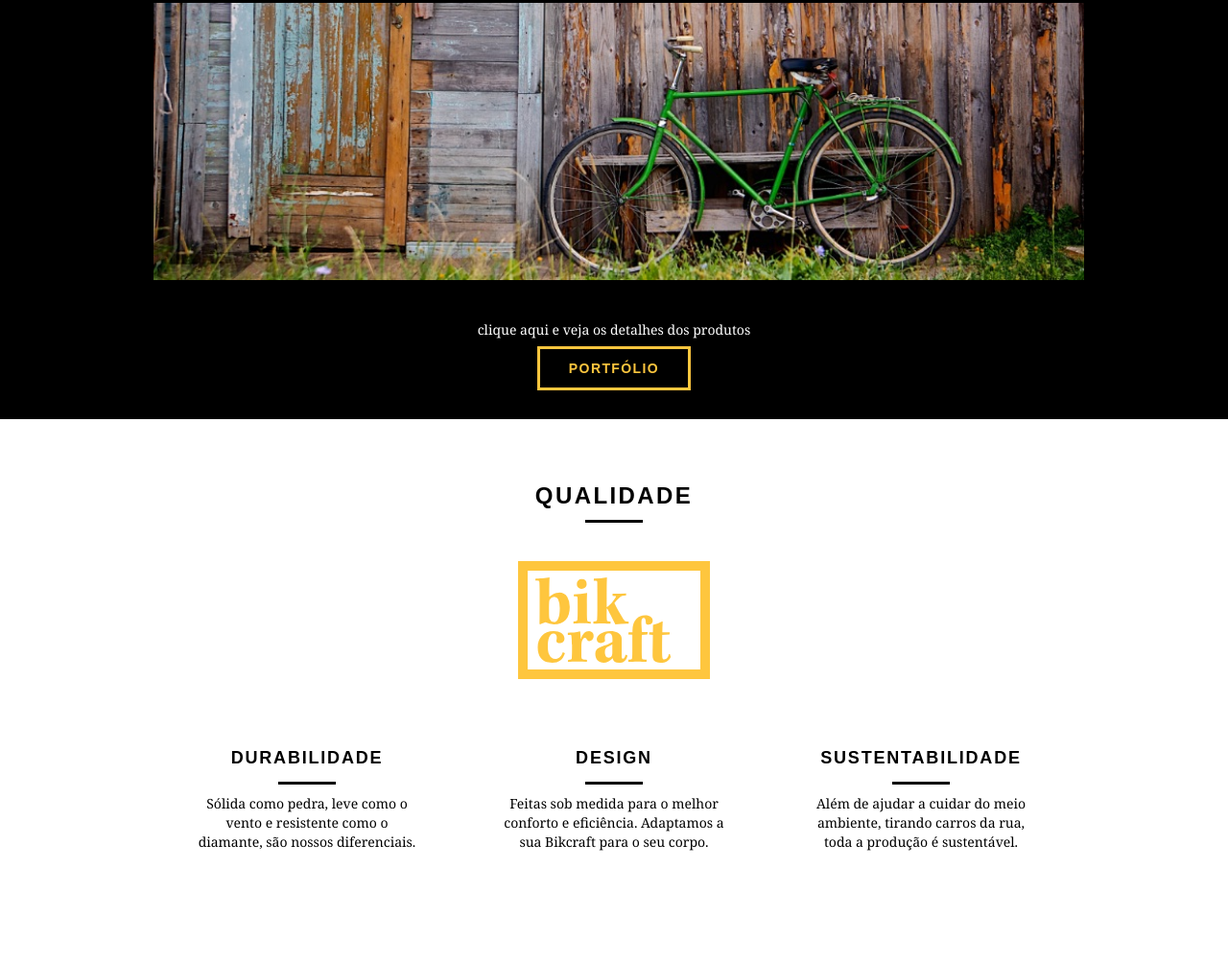
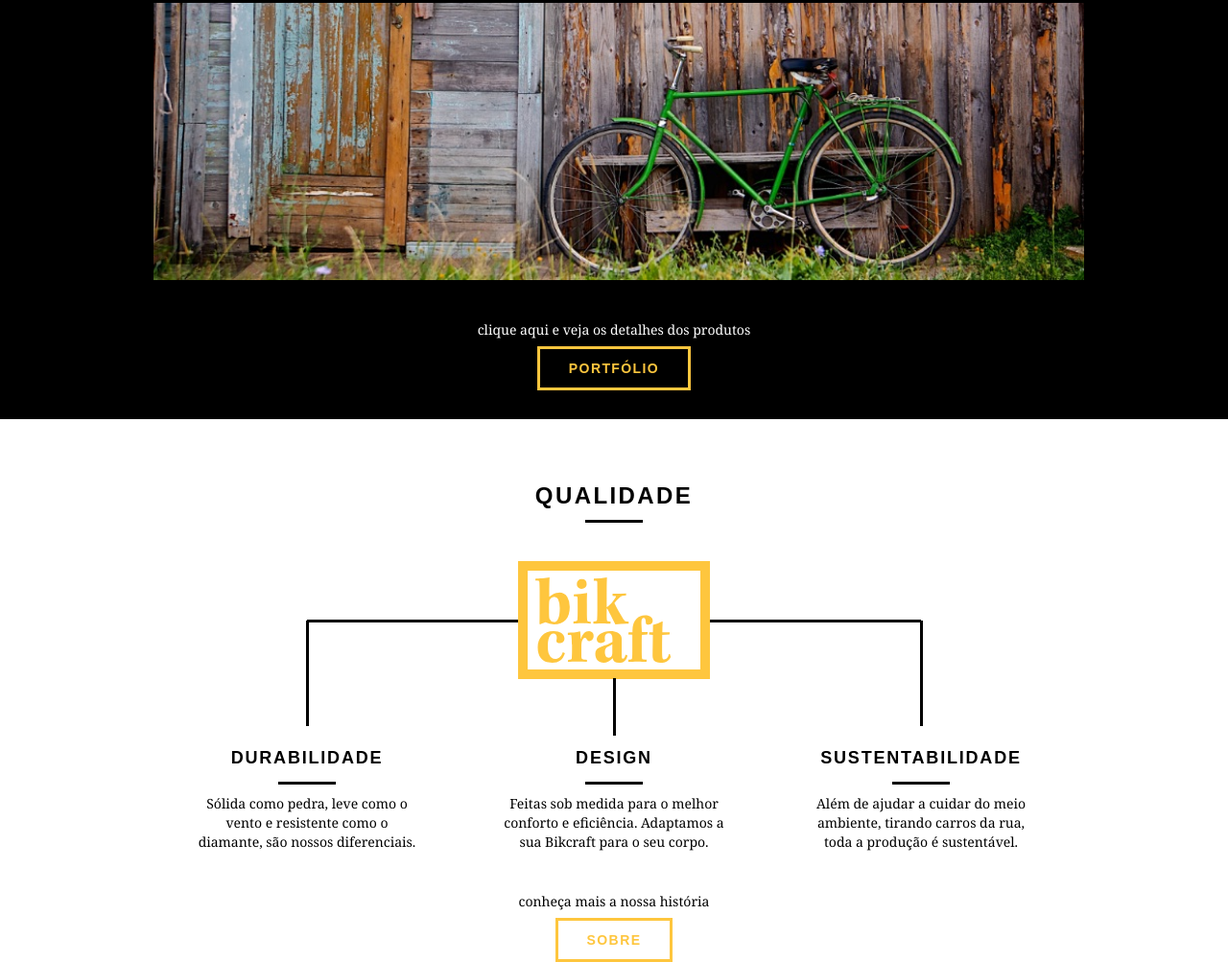
Before and after one commit to paulhenrique/bikcraft, a website: page index.html in a window 1280 px wide. Shown: the part 1749-2752 px from the top of the page at 96% size. Before the commit the page ends 2637 px from the top, so only its background shows below. Drawn offline with nearby package versions, Linux system fonts and the light colour scheme.

Commit message:
Ajustando estilo da parte de qualidades

```diff
--- a/index.html
+++ b/index.html
@@ -122,7 +122,14 @@
           </div>
         </div>
       </div>
+      <div class="callToAction">
+        <p>
+          conheça mais a nossa história
+        </p>
+        <a href="sobre.html" class="btn">Sobre</a>
+      </div>
     </div>
+
   </section>
 </body>
 
--- a/scss/style.scss
+++ b/scss/style.scss
@@ -96,7 +96,60 @@ p {
         display: flex;
         justify-content: space-around;
 
+        div {
+
+          position: relative;
+
+          &:before {
+            content: "";
+            position: absolute;
+            top: -64px;
+            width: 220px;
+            height: 3px;
+            background: var(--color-black);
+            margin: auto;
+          }
+
+          &:nth-child(1) {
+            &:before {
+              width: 220px;
+            }
+          }
+
+          &:nth-child(2) {
+            &:before {
+              display: none;
+            }
+
+            h3 {
+              &:before {
+                top: -68px;
+                height: 60px;
+              }
+            }
+          }
+
+          &:nth-child(3) {
+            &:before {
+              left: -105px;
+              width: 220px;
+            }
+          }
+        }
+
         h3 {
+          &:before {
+            content: "";
+            position: absolute;
+            top: -128px;
+            width: 3px;
+            height: 110px;
+            background: var(--color-black);
+            margin: auto;
+          }
+
+
+
           @include titleText(var(--color-black));
           font-size: 18px;
 
```
Also changed, not shown: css/style.css.
